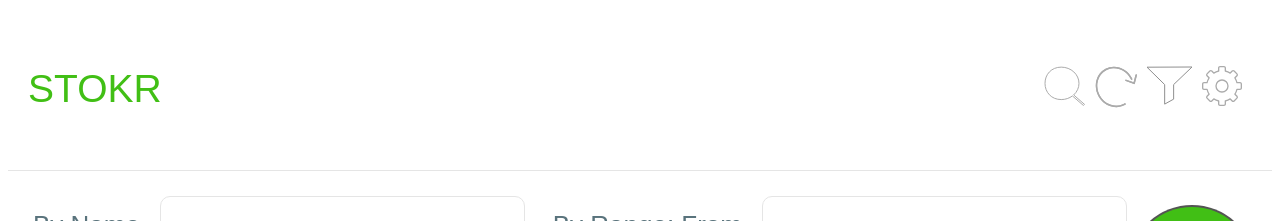
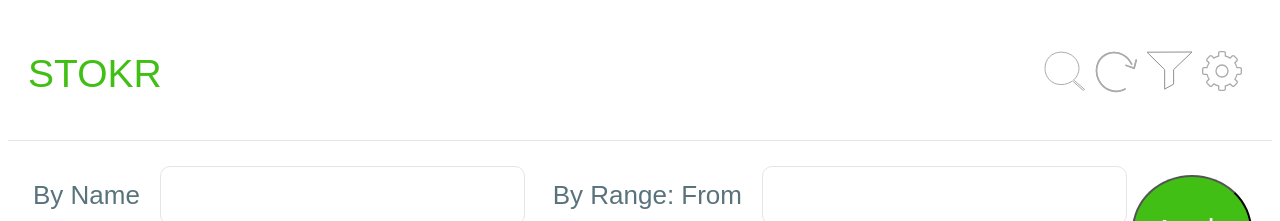
Before and after one commit to rostikmakhanko/stocks-api, a React (Create React App) app in the folder react/: page / in a window 1280 px wide. Shown: the top 221 px of the page. Built offline with nearby package versions, Linux system fonts and the light colour scheme; no server answers.

Commit message:
Change paddings

```diff
--- a/react/src/components/App/App.css
+++ b/react/src/components/App/App.css
@@ -16,7 +16,7 @@ html {
   display: flex;
   border-bottom: solid 1px var(--borders-color);
   align-items: center;
-  padding: 20px;
+  padding: 5px 20px;
 }
 
 .logo {
@@ -117,7 +117,7 @@ html {
   /*border-style: solid;*/
   /*border-width: 1px;*/
   /*border-color: var(--borders-color);*/
-  padding: 5px;
+  padding: 5px 20px;
   border-bottom: solid 1px var(--borders-color);
 }
 
--- a/react/src/components/App/App.tsx
+++ b/react/src/components/App/App.tsx
@@ -4,7 +4,6 @@ import './search.svg';
 import {Stocks} from '../stocks';
 import { StockItem } from '../../mocks';
 import { ReactComponent as FilterSvg } from "../../assets/filter.svg";
-import { ReactComponent as LogoSvg } from "../../assets/logo.svg";
 import { ReactComponent as RefreshSvg } from "../../assets/refresh.svg";
 import { ReactComponent as SearchSvg } from "../../assets/search.svg";
 import { ReactComponent as SettingsSvg } from "../../assets/settings.svg";
```
